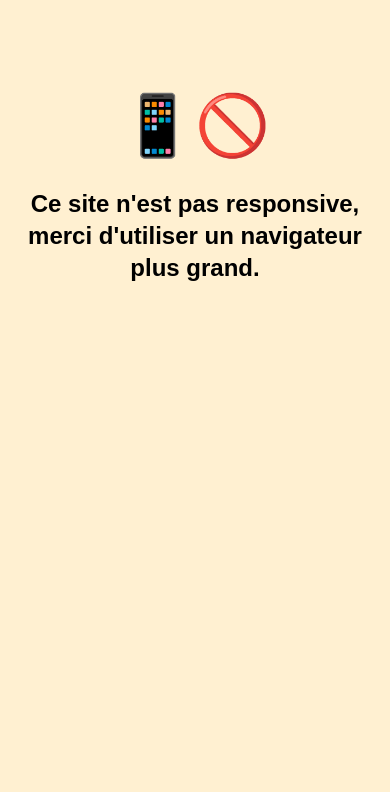
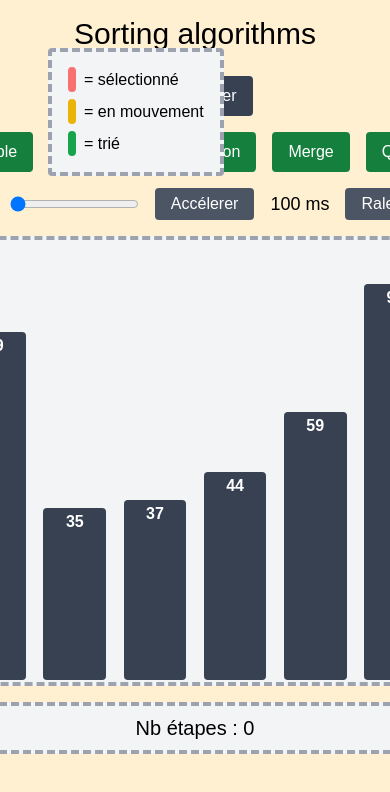
Before and after one commit to RemiSaurel/sorting-algorithms, a React (Create React App) app: page / in a window 390 px wide. Shown: the top 792 px of the page. Built offline with nearby package versions, Linux system fonts and the light colour scheme.

Commit message:
remove: disabled on mobile (if you want to use it, zoom hihi)

```diff
--- a/src/App.css
+++ /dev/null
@@ -1,38 +0,0 @@
-.App {
-  text-align: center;
-}
-
-.App-logo {
-  height: 40vmin;
-  pointer-events: none;
-}
-
-@media (prefers-reduced-motion: no-preference) {
-  .App-logo {
-    animation: App-logo-spin infinite 20s linear;
-  }
-}
-
-.App-header {
-  background-color: #282c34;
-  min-height: 100vh;
-  display: flex;
-  flex-direction: column;
-  align-items: center;
-  justify-content: center;
-  font-size: calc(10px + 2vmin);
-  color: white;
-}
-
-.App-link {
-  color: #61dafb;
-}
-
-@keyframes App-logo-spin {
-  from {
-    transform: rotate(0deg);
-  }
-  to {
-    transform: rotate(360deg);
-  }
-}
--- a/src/App.tsx
+++ b/src/App.tsx
@@ -1,28 +1,18 @@
 import React from 'react';
-import './App.css';
 import Sorting from "./components/Sorting";
 import DataLegend from "./components/DataLegend";
 
 function App() {
   return (
         <div>
-          <div className="flex flex-col items-center justify-center mt-24 text-2xl text-center mx-4 font-bold lg:hidden">
-              <span className="text-6xl mb-8">📱🚫</span>
-              <span>Ce site n'est pas responsive, </span>
-              <span> merci d'utiliser un navigateur plus grand.</span>
-          </div>
-          <div className="hidden lg:flex flex-col overflow-auto">
-              <div className="flex flex-col overflow-auto">
           <div className="flex justify-center">
-                      <h1 className="text-3xl mt-4 mb-8">Sorting algorithms</h1>
+              <h1 className="text-3xl mt-4 mb-6">Sorting algorithms</h1>
           </div>
           <div className="fixed top-12 left-12 border-4 border-dashed border-gray-400 bg-gray-100 rounded p-4">
               <DataLegend/>
           </div>
-                  <div className="flex justify-center mb-4">
+          <div className="flex justify-center mb-4 h-screen w-screen overflow-auto">
               <Sorting/>
-                  </div>
-              </div>
           </div>
         </div>
   );
--- a/src/components/Sorting.tsx
+++ b/src/components/Sorting.tsx
@@ -17,6 +17,8 @@ const sortAlgorithm = [
 
 const MIN_NB_ITEMS = 10;
 const MAX_NB_ITEMS = 200;
+const MIN_SPEED = 0;
+const MAX_SPEED = 2000;
 
 export default function Sorting() {
     const [nbItems, setNbItems] = useState<number>(10);
@@ -119,6 +121,17 @@ export default function Sorting() {
         }
     }, [nbItems]);
 
+    // CHANGING SPEED
+    useEffect(() => {
+        if (speed < MIN_SPEED) {
+            setSpeed(MIN_SPEED);
+        } else if (speed > MAX_SPEED) {
+            setSpeed(MAX_SPEED);
+        } else {
+            setSpeed(speed);
+        }
+    }, [speed]);
+
     return (
         <div className="flex flex-col gap-4">
             <div className="flex justify-center">
@@ -143,7 +156,7 @@ export default function Sorting() {
                 <SortingSettings sorting={sorting} setSpeed={setSpeed} speed={speed} nbItems={nbItems} setNbItems={setNbItems}/>
             </div>
             <div className="flex gap-0.5 justify-between items-end border-4 border-dashed rounded-xl border-gray-400 bg-gray-100 pt-4 pb-0.5 px-1"
-            style={{width: `800px`, height: `450px`}}>
+            style={{width: `800px`, height: `450px`, minWidth: `800px`, minHeight: `450px`}}>
                 {array.map((item, index) => (
                     <div
                         key={index}
```
Lines whose indentation alone changed are shown as unchanged.
